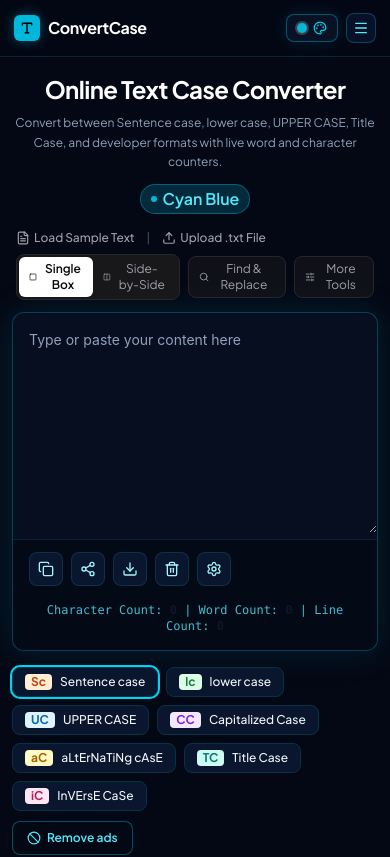
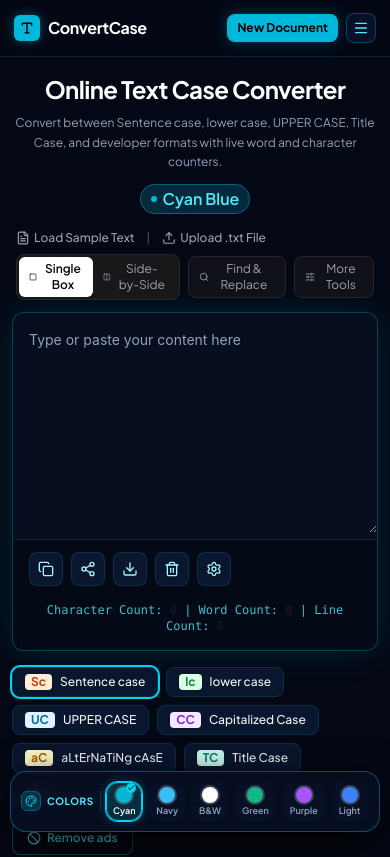
Before and after one commit to Nasirdiu/convertcase, a React (Vite) app: page / in a window 390 px wide. Shown: the top 857 px of the page. Built offline with nearby package versions, Linux system fonts and the light colour scheme.

Commit message:
feat(ui): implement mobile bottom color bar
Introduce a sticky bottom navigation bar for mobile devices to allow direct theme selection. Refactored the desktop theme picker to be hidden on smaller screens to improve touch accessibility and layout efficiency.

```diff
--- a/src/App.tsx
+++ b/src/App.tsx
@@ -11,6 +11,7 @@
 import { CaseGuideModal } from './components/CaseGuideModal';
 import { ShieldCheck, Zap, Sparkles, Check } from 'lucide-react';
 import { COLOR_THEMES } from './utils/themeConfig';
+import { MobileBottomColorBar } from './components/MobileBottomColorBar';
 
 export default function App() {
   const [toasts, setToasts] = useState<ToastMessage[]>([]);
@@ -212,7 +213,7 @@
 
       {/* Footer */}
       <footer
-        className={`mt-auto border-t py-6 text-center text-xs transition-colors ${
+        className={`mt-auto border-t py-6 pb-20 sm:pb-6 text-center text-xs transition-colors ${
           isLight
             ? 'border-slate-200 bg-white/80 text-slate-500'
             : 'border-cyan-950/60 bg-[#040814]/90 text-slate-400'
@@ -253,6 +254,12 @@
         </div>
       </footer>
 
+      {/* Floating Bottom Color Bar for Mobile (All 6 colors directly at the bottom!) */}
+      <MobileBottomColorBar
+        currentThemeId={themeId}
+        onSelectTheme={handleSelectTheme}
+      />
+
       {/* Modal Dialogs */}
       <ShortcutsModal isOpen={showShortcuts} onClose={() => setShowShortcuts(false)} />
       <CaseGuideModal isOpen={showGuide} onClose={() => setShowGuide(false)} />
--- a/src/components/Header.tsx
+++ b/src/components/Header.tsx
@@ -71,15 +71,17 @@
 
         {/* Zone 3: Actions & Color Theme Picker */}
         <div className="flex items-center gap-2 shrink-0">
-          {/* Centered color selector trigger */}
-          <ThemeSelector
-            currentThemeId={themeId}
-            onSelectTheme={onChangeTheme}
-          />
+          {/* Desktop Theme Picker (on mobile, colors are directly placed at the bottom bar!) */}
+          <div className="hidden sm:inline-block">
+            <ThemeSelector
+              currentThemeId={themeId}
+              onSelectTheme={onChangeTheme}
+            />
+          </div>
 
           <button
             onClick={onReset}
-            className="hidden sm:inline-flex px-3 py-1.5 text-xs font-bold rounded-lg transition-all whitespace-nowrap shrink-0 cursor-pointer bg-cyan-500 hover:bg-cyan-400 text-black shadow-[0_0_15px_rgba(6,182,212,0.3)] active:scale-95"
+            className="px-2.5 sm:px-3 py-1.5 text-xs font-bold rounded-lg transition-all whitespace-nowrap shrink-0 cursor-pointer bg-cyan-500 hover:bg-cyan-400 text-black shadow-[0_0_15px_rgba(6,182,212,0.3)] active:scale-95"
           >
             New Document
           </button>
--- /dev/null
+++ b/src/components/MobileBottomColorBar.tsx
@@ -0,0 +1,82 @@
+import React from 'react';
+import { Palette, Check } from 'lucide-react';
+import { COLOR_THEMES, ThemeConfig } from '../utils/themeConfig';
+
+interface MobileBottomColorBarProps {
+  currentThemeId: string;
+  onSelectTheme: (themeId: string) => void;
+}
+
+export const MobileBottomColorBar: React.FC<MobileBottomColorBarProps> = ({
+  currentThemeId,
+  onSelectTheme,
+}) => {
+  return (
+    <aside
+      aria-label="Mobile Theme Selector"
+      className="sm:hidden fixed bottom-3 inset-x-2.5 z-40"
+    >
+      <div className="bg-[#070e20]/95 backdrop-blur-xl border border-cyan-500/40 shadow-[0_12px_40px_rgba(0,0,0,0.95)] rounded-2xl p-2 px-2.5 flex items-center justify-between gap-1 text-slate-100">
+        {/* Left Icon & Label */}
+        <div className="flex items-center gap-1.5 shrink-0 pr-1.5 border-r border-cyan-900/60">
+          <div className="w-5 h-5 rounded-md bg-cyan-950 border border-cyan-800 text-cyan-400 flex items-center justify-center">
+            <Palette className="w-3 h-3" />
+          </div>
+          <span className="text-[10px] font-bold text-cyan-300 uppercase tracking-wider">
+            Colors
+          </span>
+        </div>
+
+        {/* 6 Color Buttons shown all at once at the bottom */}
+        <div className="flex items-center justify-around flex-1 gap-1 py-0.5">
+          {Object.values(COLOR_THEMES).map((theme: ThemeConfig) => {
+            const isSelected = theme.id === currentThemeId;
+
+            // Short label for compact mobile bottom bar
+            const shortName =
+              theme.id === 'nasir-cyan'
+                ? 'Cyan'
+                : theme.id === 'nasir-contrast'
+                ? 'Navy'
+                : theme.id === 'side-black-white'
+                ? 'B&W'
+                : theme.id === 'emerald-glow'
+                ? 'Green'
+                : theme.id === 'violet-luxury'
+                ? 'Purple'
+                : 'Light';
+
+            return (
+              <button
+                key={theme.id}
+                onClick={() => onSelectTheme(theme.id)}
+                className={`flex flex-col items-center justify-center py-1 px-1.5 rounded-xl transition-all active:scale-95 shrink-0 cursor-pointer ${
+                  isSelected
+                    ? 'bg-cyan-950/90 border border-cyan-400 text-white shadow-[0_0_12px_rgba(6,182,212,0.3)] ring-1 ring-cyan-400'
+                    : 'bg-[#0a152e]/50 border border-transparent text-slate-400 hover:text-white'
+                }`}
+                title={theme.name}
+                aria-label={`Select ${theme.name} theme`}
+              >
+                <div className="relative">
+                  <div
+                    className="w-4 h-4 rounded-full ring-2 ring-white/20 shadow-xs"
+                    style={{ backgroundColor: theme.dotColor }}
+                  />
+                  {isSelected && (
+                    <div className="absolute -top-1 -right-1 w-2.5 h-2.5 rounded-full bg-cyan-400 text-black flex items-center justify-center">
+                      <Check className="w-2 h-2 stroke-[3]" />
+                    </div>
+                  )}
+                </div>
+                <span className="text-[9px] font-semibold mt-0.5 leading-tight truncate">
+                  {shortName}
+                </span>
+              </button>
+            );
+          })}
+        </div>
+      </div>
+    </aside>
+  );
+};
--- a/src/components/ThemeSelector.tsx
+++ b/src/components/ThemeSelector.tsx
@@ -15,7 +15,7 @@
 }) => {
   const [isOpen, setIsOpen] = useState(false);
   const triggerRef = useRef<HTMLButtonElement>(null);
-  const popoverRef = useRef<HTMLDivElement>(null);
+  const desktopPopoverRef = useRef<HTMLDivElement>(null);
 
   const currentTheme = COLOR_THEMES[currentThemeId] || COLOR_THEMES['nasir-cyan'];
 
@@ -25,8 +25,8 @@
       if (
         triggerRef.current &&
         !triggerRef.current.contains(e.target as Node) &&
-        popoverRef.current &&
-        !popoverRef.current.contains(e.target as Node)
+        desktopPopoverRef.current &&
+        !desktopPopoverRef.current.contains(e.target as Node)
       ) {
         setIsOpen(false);
       }
@@ -39,9 +39,9 @@
     };
   }, [isOpen]);
 
-  // Lock body scroll on mobile when modal is open
+  // Lock body scroll on mobile when bottom drawer is open
   useEffect(() => {
-    if (isOpen) {
+    if (isOpen && typeof window !== 'undefined' && window.innerWidth < 640) {
       document.body.style.overflow = 'hidden';
     } else {
       document.body.style.overflow = '';
@@ -75,39 +75,42 @@
         </span>
       </button>
 
-      {/* MODAL: Perfectly Centered on Mobile, Showing ALL 6 Colors in a 2-Column Grid */}
+      {/* MOBILE: Anchored to the BOTTOM of the screen (Bottom Sheet Drawer) - Never goes upwards */}
+      <div className="sm:hidden">
         {isOpen && (
           <div
-          className="fixed inset-0 z-50 flex items-center justify-center p-3 sm:p-4 bg-black/80 backdrop-blur-xs animate-in fade-in"
+            className="fixed inset-0 z-50 bg-black/80 backdrop-blur-xs flex items-end animate-in fade-in"
             onClick={() => setIsOpen(false)}
           >
             <div
-            ref={popoverRef}
-            className="w-full max-w-[340px] sm:max-w-md rounded-2xl bg-[#070e20] border border-cyan-500/40 shadow-[0_25px_60px_rgba(0,0,0,0.95)] p-4 text-slate-100 animate-in zoom-in-95 duration-150 relative"
+              className="w-full bg-[#070e20] border-t-2 border-cyan-500/50 rounded-t-3xl shadow-[0_-15px_40px_rgba(0,0,0,0.9)] p-4 pb-8 text-slate-100 animate-in slide-in-from-bottom duration-200 max-h-[90vh] overflow-y-auto"
               onClick={(e) => e.stopPropagation()}
             >
+              {/* Drag handle */}
+              <div className="w-12 h-1.5 bg-cyan-900/80 rounded-full mx-auto mb-3" />
+
               {/* Header */}
-            <div className="flex items-center justify-between pb-3 mb-3 border-b border-cyan-900/40">
+              <div className="flex items-center justify-between pb-3 mb-3 border-b border-cyan-950">
                 <div className="flex items-center gap-2">
                   <div className="p-1.5 rounded-lg bg-cyan-950 border border-cyan-800 text-cyan-400">
                     <Palette className="w-4 h-4" />
                   </div>
                   <div>
                     <h3 className="font-bold text-sm text-white">Choose Color</h3>
-                  <p className="text-[11px] text-slate-400">Select any theme color</p>
+                    <p className="text-[11px] text-slate-400">Tap any color to apply theme</p>
                   </div>
                 </div>
                 <button
                   onClick={() => setIsOpen(false)}
                   className="p-1.5 rounded-lg text-slate-400 hover:text-white hover:bg-white/10 transition-colors cursor-pointer"
-                aria-label="Close modal"
+                  aria-label="Close"
                 >
                   <X className="w-4 h-4" />
                 </button>
               </div>
 
-            {/* 2-Column Grid showing ALL 6 Colors with 100% Visibility (Zero Scroll Needed) */}
-            <div className="grid grid-cols-2 gap-2 sm:gap-2.5 mb-3.5">
+              {/* 2-Column Grid showing ALL 6 Colors with 100% full visibility */}
+              <div className="grid grid-cols-2 gap-2 mb-4">
                 {Object.values(COLOR_THEMES).map((theme: ThemeConfig) => {
                   const isSelected = theme.id === currentThemeId;
 
@@ -118,15 +121,15 @@
                         onSelectTheme(theme.id);
                         setIsOpen(false);
                       }}
-                    className={`text-left p-2.5 rounded-xl border transition-all flex items-center justify-between gap-2 cursor-pointer active:scale-95 ${
+                      className={`text-left p-3 rounded-xl border transition-all flex items-center justify-between gap-2.5 cursor-pointer active:scale-95 ${
                         isSelected
-                        ? 'bg-cyan-950/80 border-cyan-400 text-white shadow-[0_0_15px_rgba(6,182,212,0.3)] ring-1 ring-cyan-400'
-                        : 'bg-[#0a152e]/60 hover:bg-[#0f1f3d] border-cyan-950 hover:border-cyan-700/60 text-slate-300'
+                          ? 'bg-cyan-950/90 border-cyan-400 text-white shadow-[0_0_15px_rgba(6,182,212,0.3)] ring-1 ring-cyan-400'
+                          : 'bg-[#0a152e]/70 hover:bg-[#0f1f3d] border-cyan-950 text-slate-200'
                       }`}
                     >
-                    <div className="flex items-center gap-2 min-w-0 flex-1">
+                      <div className="flex items-center gap-2.5 min-w-0 flex-1">
                         <div
-                        className="w-4 h-4 rounded-full shrink-0 ring-2 ring-white/20 shadow-xs"
+                          className="w-4.5 h-4.5 rounded-full shrink-0 ring-2 ring-white/20 shadow-xs"
                           style={{ backgroundColor: theme.dotColor }}
                         />
                         <span className="font-semibold text-xs text-white truncate">
@@ -135,7 +138,7 @@
                       </div>
 
                       {isSelected && (
-                      <div className="w-4 h-4 rounded-full bg-cyan-400 text-black flex items-center justify-center shrink-0">
+                        <div className="w-4.5 h-4.5 rounded-full bg-cyan-400 text-black flex items-center justify-center shrink-0">
                           <Check className="w-2.5 h-2.5 stroke-[3]" />
                         </div>
                       )}
@@ -144,10 +147,10 @@
                 })}
               </div>
 
-            {/* Close Button */}
+              {/* Done / Close Button */}
               <button
                 onClick={() => setIsOpen(false)}
-              className="w-full py-2 bg-cyan-500 hover:bg-cyan-400 text-black font-bold text-xs rounded-xl transition-all cursor-pointer text-center active:scale-98 shadow-sm"
+                className="w-full py-2.5 bg-cyan-500 hover:bg-cyan-400 text-black font-bold text-xs rounded-xl transition-all cursor-pointer text-center active:scale-98 shadow-sm"
               >
                 Done
               </button>
@@ -155,5 +158,73 @@
           </div>
         )}
       </div>
+
+      {/* DESKTOP: Positioned popover dropdown opening DOWNWARDS from button */}
+      <div className="hidden sm:block">
+        {isOpen && (
+          <div
+            ref={desktopPopoverRef}
+            className="absolute right-0 top-full mt-2 z-50 w-72 rounded-xl bg-[#070e20] border border-cyan-500/30 shadow-[0_10px_40px_rgba(0,0,0,0.8)] backdrop-blur-xl p-3 animate-in fade-in zoom-in-95 duration-150 text-slate-100"
+          >
+            <div className="flex items-center justify-between pb-2 mb-2 border-b border-cyan-900/40 px-1">
+              <div className="flex items-center gap-1.5">
+                <Palette className="w-4 h-4 text-cyan-400" />
+                <span className="font-bold text-xs uppercase tracking-wider text-cyan-300">
+                  Choose Color
+                </span>
+              </div>
+              <button
+                onClick={() => setIsOpen(false)}
+                className="p-1 rounded text-slate-400 hover:text-white transition-colors cursor-pointer"
+                aria-label="Close menu"
+              >
+                <X className="w-3.5 h-3.5" />
+              </button>
+            </div>
+
+            <p className="text-2xs text-slate-400 mb-2 px-1">
+              Click any color to change theme:
+            </p>
+
+            <div className="grid grid-cols-2 gap-2 mb-2">
+              {Object.values(COLOR_THEMES).map((theme: ThemeConfig) => {
+                const isSelected = theme.id === currentThemeId;
+
+                return (
+                  <button
+                    key={theme.id}
+                    onClick={() => {
+                      onSelectTheme(theme.id);
+                      setIsOpen(false);
+                    }}
+                    className={`text-left p-2 rounded-lg border transition-all flex items-center justify-between gap-2 cursor-pointer active:scale-95 ${
+                      isSelected
+                        ? 'bg-cyan-950/80 border-cyan-400 text-white shadow-[0_0_12px_rgba(6,182,212,0.25)] ring-1 ring-cyan-400'
+                        : 'bg-[#0a152e]/60 hover:bg-[#0f1f3d] border-cyan-950 text-slate-300'
+                    }`}
+                  >
+                    <div className="flex items-center gap-2 min-w-0 flex-1">
+                      <div
+                        className="w-3.5 h-3.5 rounded-full shrink-0 ring-2 ring-white/20 shadow-xs"
+                        style={{ backgroundColor: theme.dotColor }}
+                      />
+                      <span className="font-semibold text-xs text-white truncate">
+                        {theme.name}
+                      </span>
+                    </div>
+
+                    {isSelected && (
+                      <div className="w-3.5 h-3.5 rounded-full bg-cyan-400 text-black flex items-center justify-center shrink-0">
+                        <Check className="w-2 h-2 stroke-[3]" />
+                      </div>
+                    )}
+                  </button>
+                );
+              })}
+            </div>
+          </div>
+        )}
+      </div>
+    </div>
   );
 };
```
Lines whose indentation alone changed are shown as unchanged.
